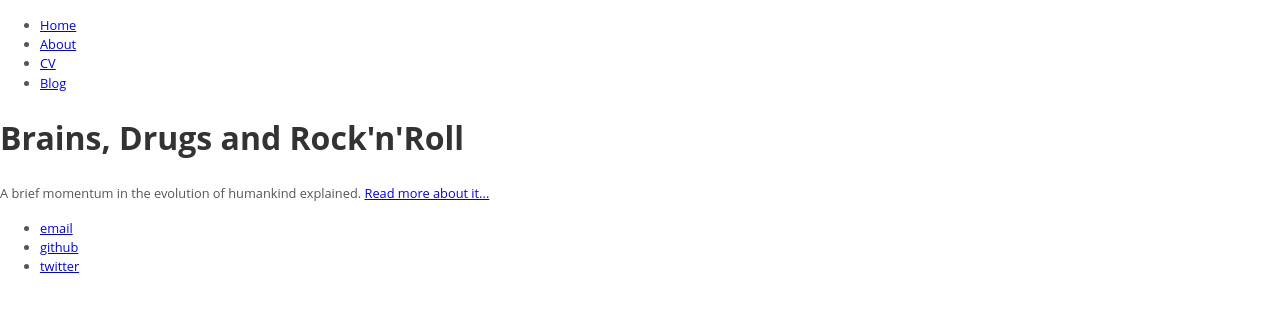
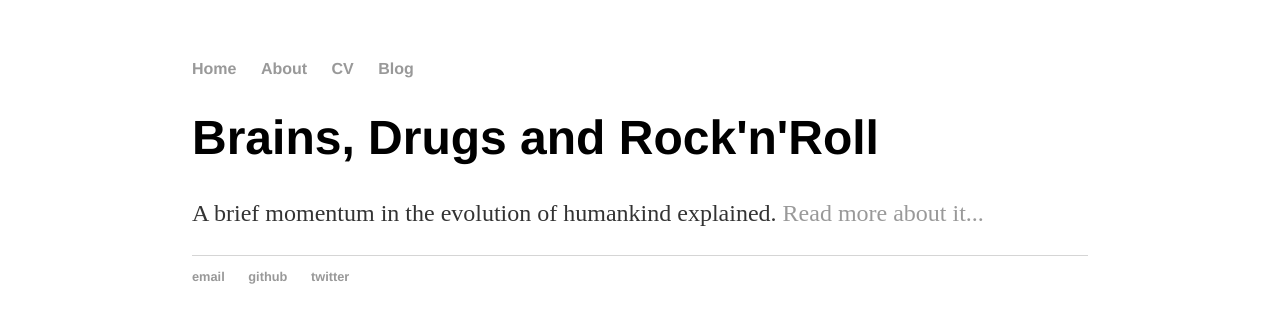
Before and after one commit to aniv0s/aniv0s.github.io, a Jekyll site: the page built from index.html, in a window 1280 px wide. Shown: the top 323 px of the page. Built offline with Jekyll 4.4.1, drawn with Linux system fonts in a browser that asks for light colours.

Commit message:
Update default.html

```diff
--- a/_layouts/default.html
+++ b/_layouts/default.html
@@ -3,7 +3,7 @@
 		<head>
 			<title>{{ page.title }}</title>
 			<!-- link to main stylesheet -->
-			<link rel="stylesheet" type="text/css" href="/css/base.css">
+			<link rel="stylesheet" type="text/css" href="/css/main.css">
 		</head>
 		<body>
 			<nav>
```
